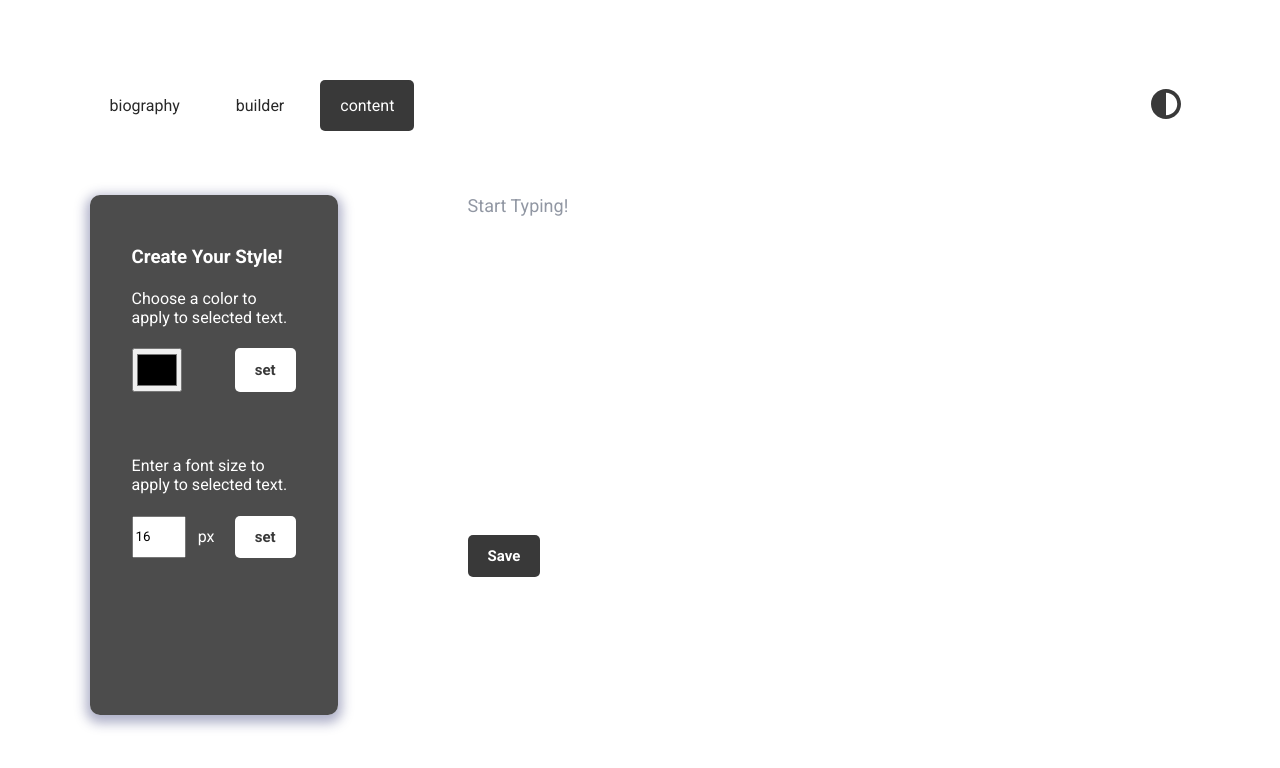
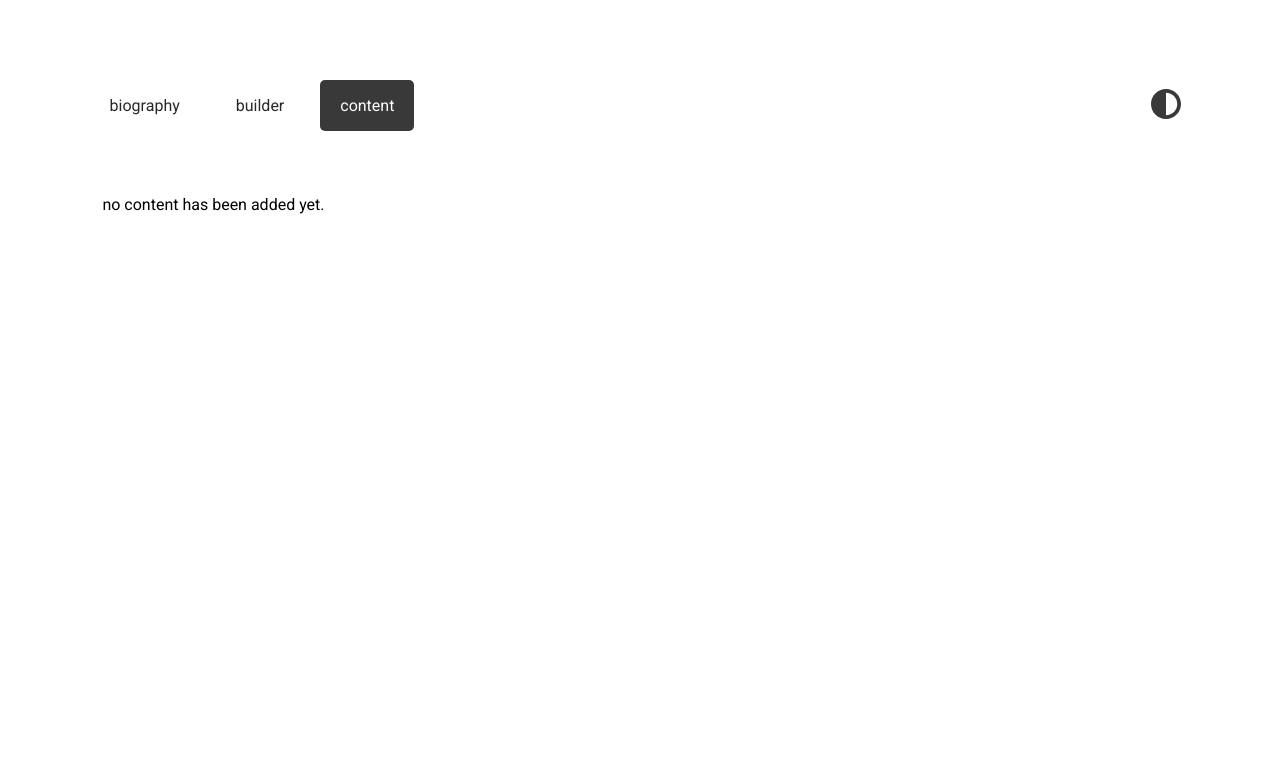
Before and after one commit to mojyseo/react-simple-app, a React (Create React App) app: page /content in a window 1280 px wide. Shown: the top 768 px of the page. Built offline with nearby package versions, Linux system fonts and the light colour scheme; the HTML template or start-up script is replaced by a standard one.

Commit message:
feat: content page

```diff
--- a/package.json
+++ b/package.json
@@ -11,14 +11,17 @@
     "@types/node": "^17.0.45",
     "@types/react": "^18.0.21",
     "@types/react-dom": "^18.0.6",
+    "@types/react-html-parser": "^2.0.2",
     "draft-js": "^0.11.7",
     "draft-js-export-html": "^1.4.1",
+    "draft-js-import-html": "^1.4.1",
     "react": "^18.2.0",
     "react-dom": "^18.2.0",
+    "react-html-parser": "^2.0.2",
     "react-redux": "^8.0.4",
     "react-router": "^6.4.1",
     "react-router-dom": "^6.4.1",
-    "react-scripts": "5.0.1",
+    "react-scripts": "4.0.3",
     "styled-components": "^5.3.5",
     "typescript": "^4.8.3",
     "web-vitals": "^2.1.4"
--- a/src/App.tsx
+++ b/src/App.tsx
@@ -11,6 +11,7 @@ import './App.css';
 import Navbar from "components/Navbar";
 
 import Builder from "pages/Builder"
+import Content from "pages/Content"
 
 import { useAppSelector } from 'app/hooks';
 import {
@@ -32,7 +33,7 @@ const routes = [
   {
     title: "content",
     link: '/content',
-    element: <Builder />
+    element: <Content />
   },
 ]
 
--- a/src/components/Builder/Main.tsx
+++ b/src/components/Builder/Main.tsx
@@ -1,30 +1,39 @@
 import styled from "styled-components"
 import { stateToHTML } from 'draft-js-export-html';
+import { EditorState } from 'draft-js';
 
 import { useAppSelector } from 'app/hooks';
 import {
-    getEditorState, getStyleMap
+    getEditorState,
+    getStyleMap
 } from 'app/features/appSlice';
 
 import TextEditor from './TextEditor'
 
 export default function Main() {
-    const editorState = (useAppSelector(getEditorState).getCurrentContent());
+    const editorState = (useAppSelector(getEditorState));
     const styleMap = (useAppSelector(getStyleMap));
 
-    let y = {}
-    Object.entries(styleMap).forEach(([key, value]) => {
-        y = {
-            ...y, [key]: {
-                style: value,
-            }
+    function onSave() {
+
+        const content = editorState?.getCurrentContent() || EditorState.createEmpty()?.getCurrentContent();
+        if (content) {
+            //create new array to adapt draft-js-export-html style object structure
+            let newStyleMap = {}
+            Object.entries(styleMap).forEach(([key, value]) => {
+                newStyleMap = {
+                    ...newStyleMap, [key]: {
+                        style: value,
+                    }
+                }
+            });
+            localStorage.setItem('content', stateToHTML(content, { inlineStyles: newStyleMap }));
+            // localStorage.setItem('styleMap', JSON.stringify(styleMap));
+            alert("content has been saved!")
+        } else {
+            alert("no content available!")
         }
-    });
-    console.log(y)
-    function onSave() {
-        console.log("editorState!!!!!!!!!", stateToHTML(editorState, { inlineStyles: y }));
-        localStorage.setItem('content', stateToHTML(editorState, { inlineStyles: y }));
-        alert("content has been saved!")
+
     }
 
     return (
--- a/src/pages/Builder/index.tsx
+++ b/src/pages/Builder/index.tsx
@@ -3,7 +3,7 @@ import Main from 'components/Builder/Main';
 import Sidebar from 'components/Builder/Sidebar';
 
 
-export default function Navbar({ routes }: any) {
+export default function Builder() {
 
 
     return (
--- /dev/null
+++ b/src/pages/Content/index.tsx
@@ -0,0 +1,21 @@
+import styled from "styled-components"
+import ReactHtmlParser from 'react-html-parser';
+
+
+export default function Content() {
+    let html = (localStorage.getItem("content"))
+
+
+    return (
+        <Container>
+            {ReactHtmlParser(html || "no content has been added yet.")}
+        </Container>
+    );
+}
+
+const Container = styled.div`
+    padding: 32px 8%;
+
+
+
+`
```
Also changed, not shown: src/components/Builder/TextEditor.tsx (+23 -3 lines), 1 other file (tests, documents, lock files or other folders).
